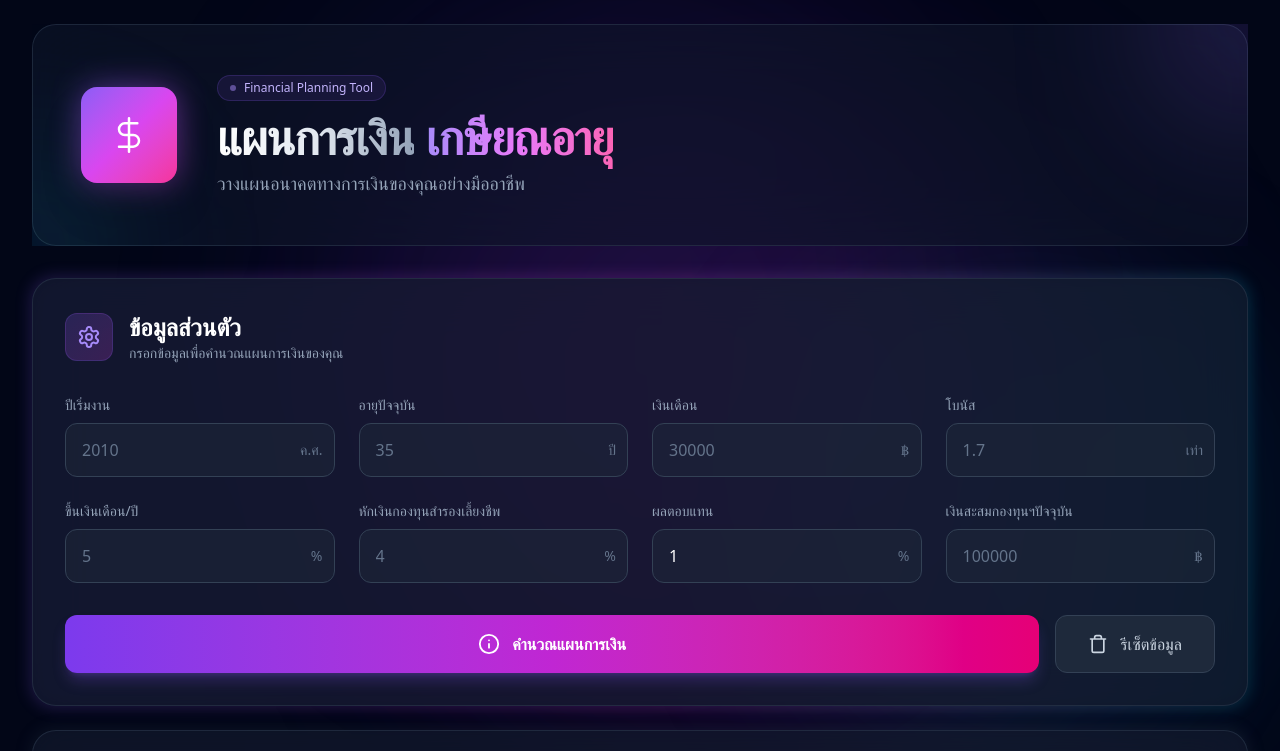
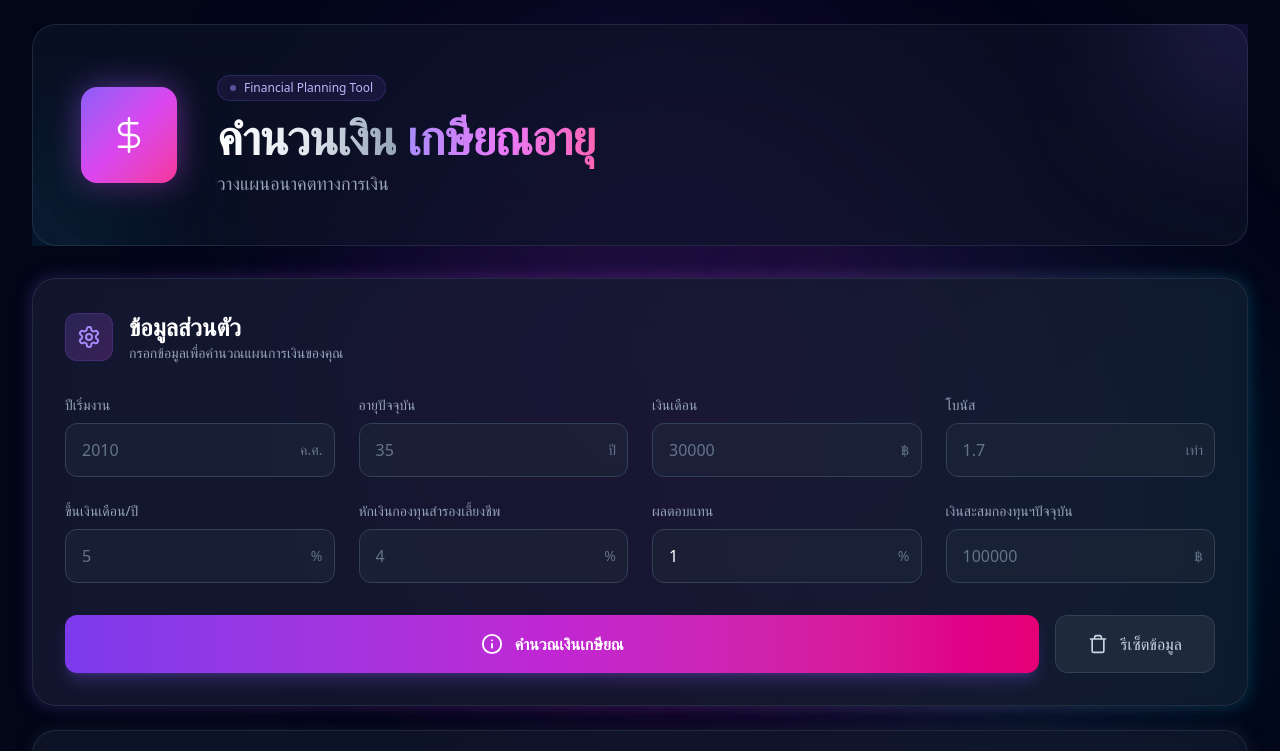
Before and after one commit to warintum/retirement-vite, a website built with Vite: page index.html in a window 1280 px wide. Shown: the top 751 px of the page. Built offline with nearby package versions, Linux system fonts and the light colour scheme.

Commit message:
ปรับข้อความ

```diff
--- a/index.html
+++ b/index.html
@@ -59,10 +59,10 @@
                   Financial Planning Tool
                 </div>
                 <h1 class="text-3xl md:text-5xl font-bold tracking-tight">
-                  <span class="bg-gradient-to-r from-white via-slate-200 to-slate-400 bg-clip-text text-transparent">แผนการเงิน</span>
+                  <span class="bg-gradient-to-r from-white via-slate-200 to-slate-400 bg-clip-text text-transparent">คำนวนเงิน</span>
                   <span class="bg-gradient-to-r from-violet-400 via-fuchsia-400 to-pink-400 bg-clip-text text-transparent">เกษียณอายุ</span>
                 </h1>
-                <p class="mt-2 text-slate-400 text-base md:text-lg">วางแผนอนาคตทางการเงินของคุณอย่างมืออาชีพ</p>
+                <p class="mt-2 text-slate-400 text-base md:text-lg">วางแผนอนาคตทางการเงิน</p>
               </div>
             </div>
           </div>
@@ -183,7 +183,7 @@
                   <circle cx="12" cy="12" r="10"/>
                   <path d="M12 16v-4M12 8h.01"/>
                 </svg>
-                คำนวณแผนการเงิน
+                คำนวณเงินเกษียณ
               </button>
               <button id="clearBtn" class="px-8 py-4 bg-slate-800 hover:bg-slate-700 text-slate-300 font-medium rounded-xl border border-slate-700 hover:border-slate-600 transform hover:-translate-y-0.5 transition-all duration-300 flex items-center justify-center gap-3">
                 <svg xmlns="http://www.w3.org/2000/svg" width="20" height="20" viewBox="0 0 24 24" fill="none" stroke="currentColor" stroke-width="2" stroke-linecap="round" stroke-linejoin="round">
```
